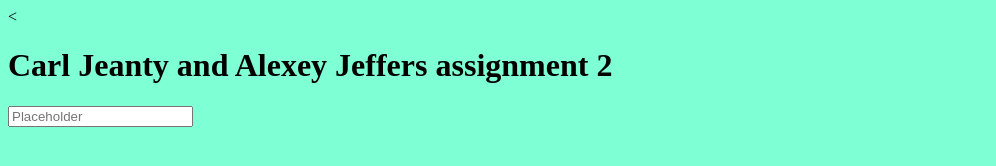
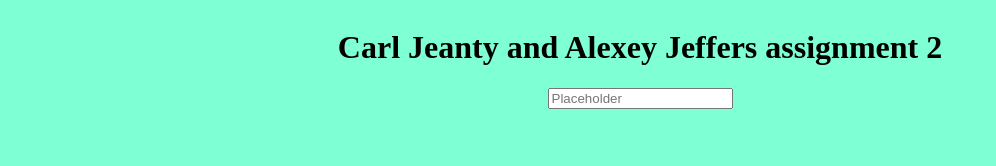
Before and after one commit to aarthig5/377-asst-2, a website: page public/index.html in a window 1280 px wide. Shown: the whole page, without its empty margins (0-996 px from the left). Drawn offline with Linux system fonts and the light colour scheme.

Commit message:
Marking error & Css
Page is align in the mddile

```diff
--- a/public/styles.css
+++ b/public/styles.css
@@ -1,3 +1,10 @@
 body{
 background-color: aquamarine;
 }
+
+.container{
+    display: flex;
+    justify-content: center;
+    flex-direction: column;
+    align-items: center;
+}
```
Also changed, not shown: public/index.html (+1 -1 lines).
